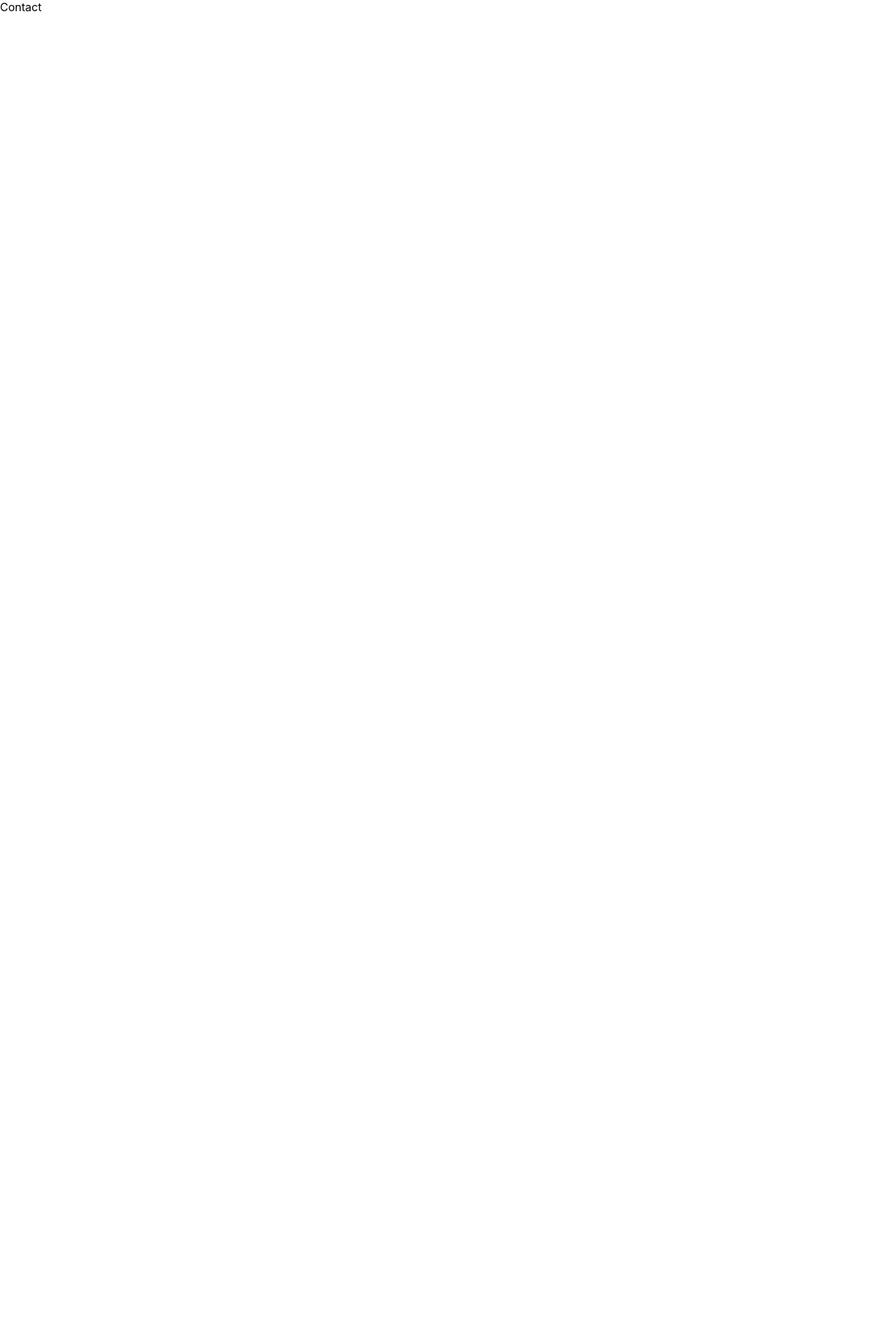
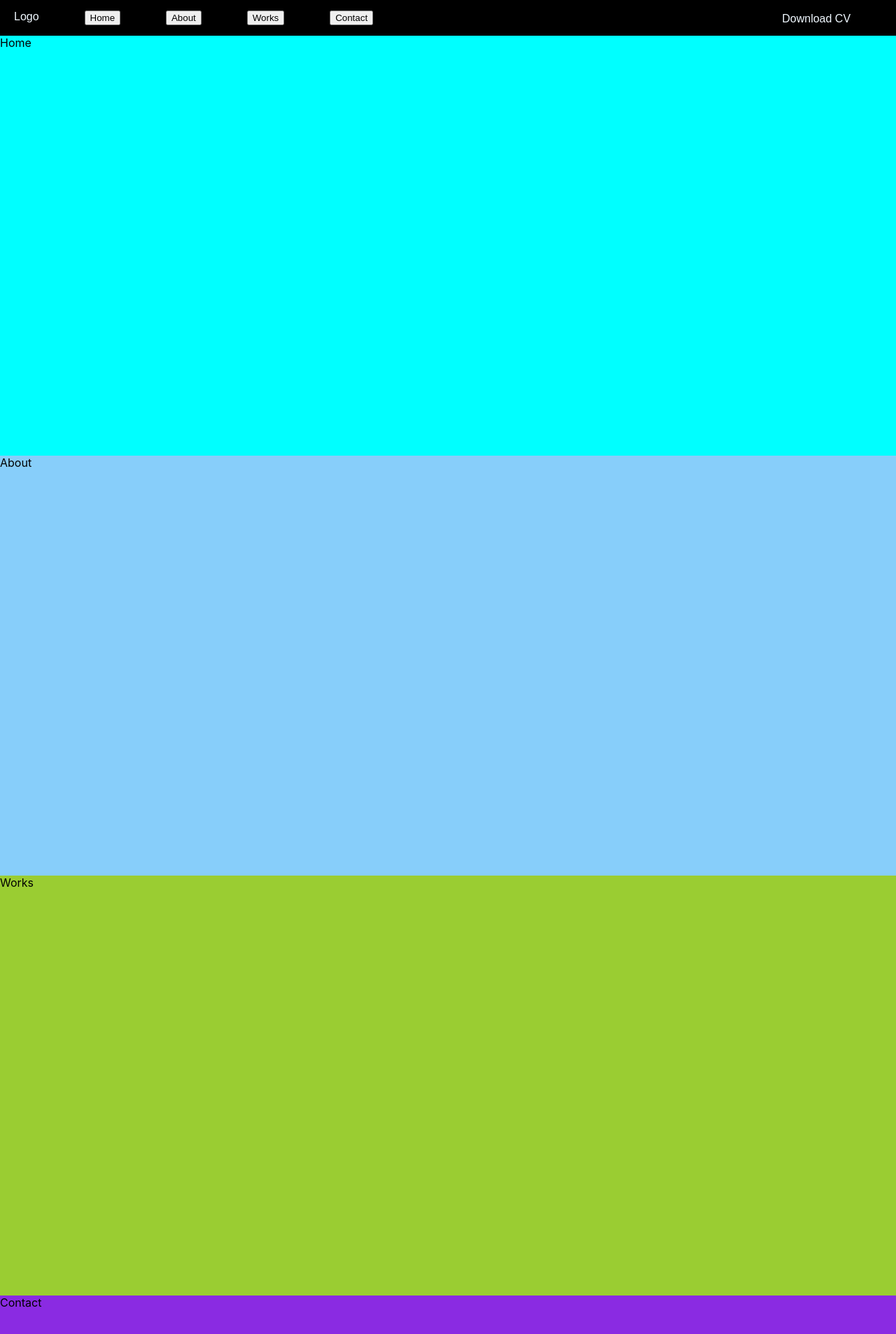
Before and after one commit to KrzysztofSnopek/resume, a React (Create React App) app: page /contact in a window 1280 px wide. Shown: the top 1906 px of the page at 70% size. Before the commit the page ends 800 px from the top, so only its background shows below. Built offline with nearby package versions, Linux system fonts and the light colour scheme.

Commit message:
Disposes of routing, creates one page app with onclick scrolling to section
Changed the design of the site from routing between elements to one page divided into sections

```diff
--- a/src/App.tsx
+++ b/src/App.tsx
@@ -3,16 +3,18 @@ import { Home } from './Components/Home'
 import { About } from './Components/About'
 import { Contact } from './Components/Contact'
 import { Works } from './Components/Works'
+import { TopNavbar } from './Components/TopNavbar'
 
 function App() {
   return (
     <div>
-      <Routes>
+      {/* <Routes>
         <Route path='/' element={ <Home /> } />
         <Route path='/about' element={ <About /> } />
         <Route path='/works' element={ <Works /> } />
         <Route path='/contact' element={ <Contact /> } />
-      </Routes>
+      </Routes> */}
+      <TopNavbar />
     </div>
   );
 }
--- a/src/Components/About.tsx
+++ b/src/Components/About.tsx
@@ -1,10 +1,9 @@
-import React from 'react'
-import { TopNavbar } from './TopNavbar'
+import '../Styles/About.css'
 
 export function About() {
   return (
     <>
-        <div>About</div>
+        <div className='about'>About</div>
     </>
   )
 }
--- a/src/Components/Contact.tsx
+++ b/src/Components/Contact.tsx
@@ -1,7 +1,7 @@
-import React from 'react'
+import '../Styles/Contact.css'
 
 export function Contact() {
   return (
-    <div>Contact</div>
+    <div className='contact'>Contact</div>
   )
 }
--- a/src/Components/Home.tsx
+++ b/src/Components/Home.tsx
@@ -1,17 +1,9 @@
-import React from 'react'
-import { TopNavbar } from './TopNavbar'
-import { About } from './About'
-import { Works } from './Works'
-import { Contact } from './Contact'
+import '../Styles/Home.css'
 
 export function Home() {
   return (
     <>
-      <TopNavbar />
-      <div>Home</div>
-      <About />
-      <Works />
-      <Contact />
+      <div className='home'>Home</div>
     </>
   )
 }
--- a/src/Components/TopNavbar.tsx
+++ b/src/Components/TopNavbar.tsx
@@ -1,29 +1,61 @@
-import React from 'react'
+import { useRef, useEffect } from 'react'
+import { Link } from 'react-router-dom'
 import '../Styles/TopNavbar.css'
+import { About } from './About'
+import { Works } from './Works'
+import { Contact } from './Contact'
+import { Home } from './Home'
 
 
 export function TopNavbar() {
+  const homeRef = useRef(null);
+  const aboutRef = useRef(null);
+  const worksRef = useRef(null);
+  const contactRef = useRef(null);
+
+  const scrollToComponent = (compRef: any) => {
+    window.scrollTo({
+      top: compRef.current.offsetTop,
+      behavior: "smooth"
+    })
+  }
+
   return (
+    <>
       <nav className='nav-grid'>
         <div className='grid-item'>
           Logo
         </div>
         <div className='grid-item'>
-        Home
+          <button onClick={() => scrollToComponent(homeRef)}>Home</button>
         </div>
         <div className='grid-item'>
-        About
+          <button onClick={() => scrollToComponent(aboutRef)}>About</button>
         </div>
         <div className='grid-item'>
-        Works
+          <button onClick={() => scrollToComponent(worksRef)}>Works</button>
         </div>
         <div className='grid-item'>
-        Contact
+          <button onClick={() => scrollToComponent(contactRef)}>Contact</button>
         </div>
         <div className='grid-item'></div>
         <div className='grid-item last-item'>
           Download CV
         </div>
       </nav>
+
+      <div ref={homeRef}>
+        <Home />
+      </div>
+      <div ref={aboutRef}>
+        <About />
+      </div>
+      <div ref={worksRef}>
+        <Works />
+      </div>
+      <div ref={contactRef}>
+        <Contact />
+      </div>
+    </>
   )
 }
--- a/src/Components/Works.tsx
+++ b/src/Components/Works.tsx
@@ -1,7 +1,7 @@
-import React from 'react'
+import '../Styles/Works.css'
 
 export function Works() {
   return (
-    <div>Works</div>
+    <div className='works'>Works</div>
   )
 }
--- /dev/null
+++ b/src/Styles/About.css
@@ -0,0 +1,4 @@
+.about {
+    background-color: lightskyblue;
+    height: 600px;
+}
--- /dev/null
+++ b/src/Styles/Contact.css
@@ -0,0 +1,4 @@
+.contact {
+    background-color:blueviolet;
+    height: 600px;
+}
--- /dev/null
+++ b/src/Styles/Home.css
@@ -0,0 +1,4 @@
+.home {
+    background-color: aqua;
+    height: 600px;
+}
--- a/src/Styles/TopNavbar.css
+++ b/src/Styles/TopNavbar.css
@@ -5,10 +5,9 @@ nav {
     font-family: 'Raleway', sans-serif;
     display: grid;
     grid-template-areas:
-    "logo Home About Works Contact . . . . . . Download";
+    "logo Home About Works Contact . . . . . . . . Download";
     background-color: black;
     color: aliceblue;
-    width: min(100%, 70rem);
     padding: 15px 0px;
     /* grid-auto-columns: minmax(auto, 80px); */
 }
@@ -34,10 +33,6 @@ nav {
   grid-area: Contact;
 }
 
-.grid-item:nth-child(6) {
-
-  }
-
 .grid-item:nth-child(7) {
     grid-area: Download;
   }
--- /dev/null
+++ b/src/Styles/Works.css
@@ -0,0 +1,4 @@
+.works {
+    background-color: yellowgreen;
+    height: 600px;
+}
```
Lines whose indentation alone changed are shown as unchanged.
